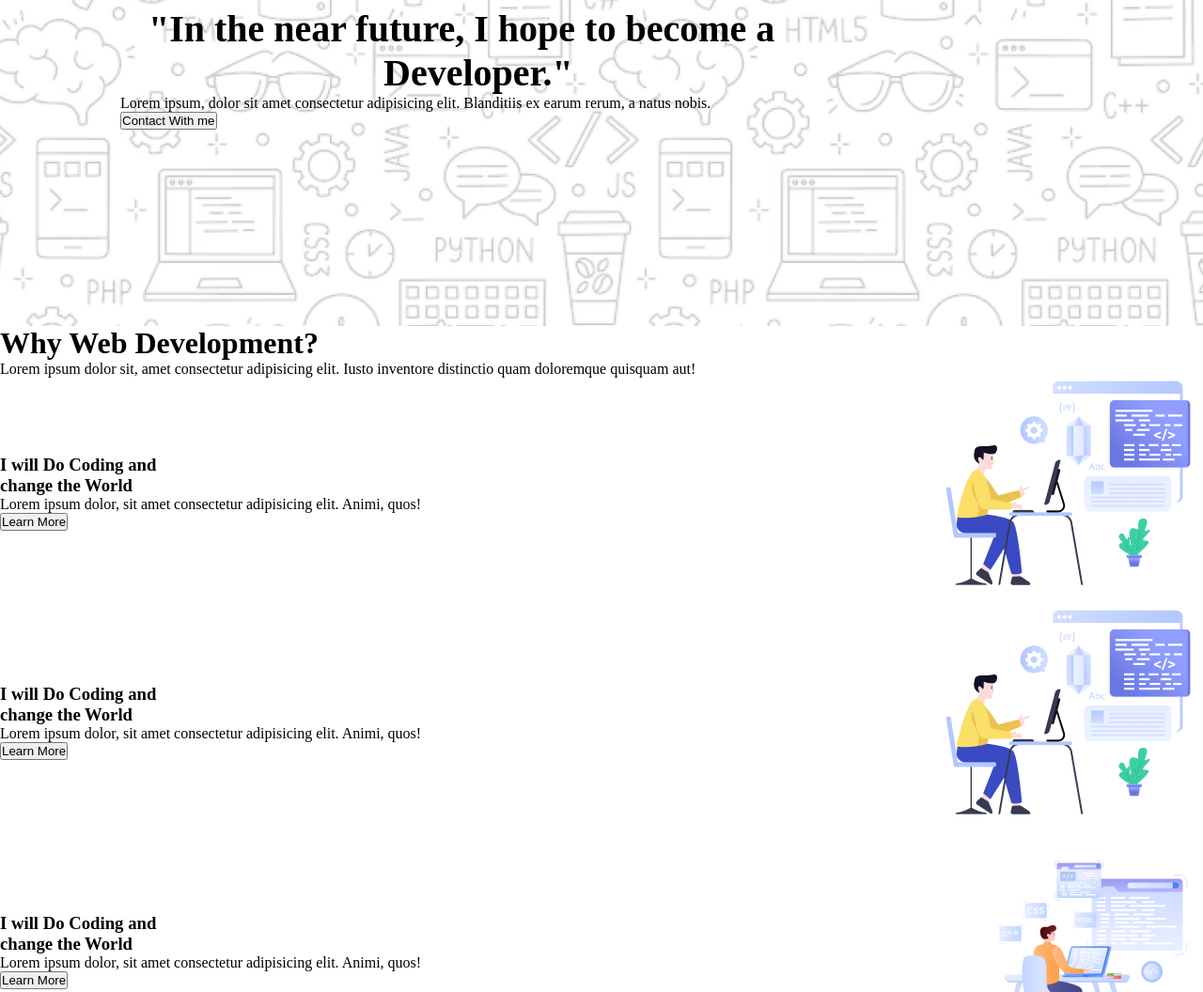
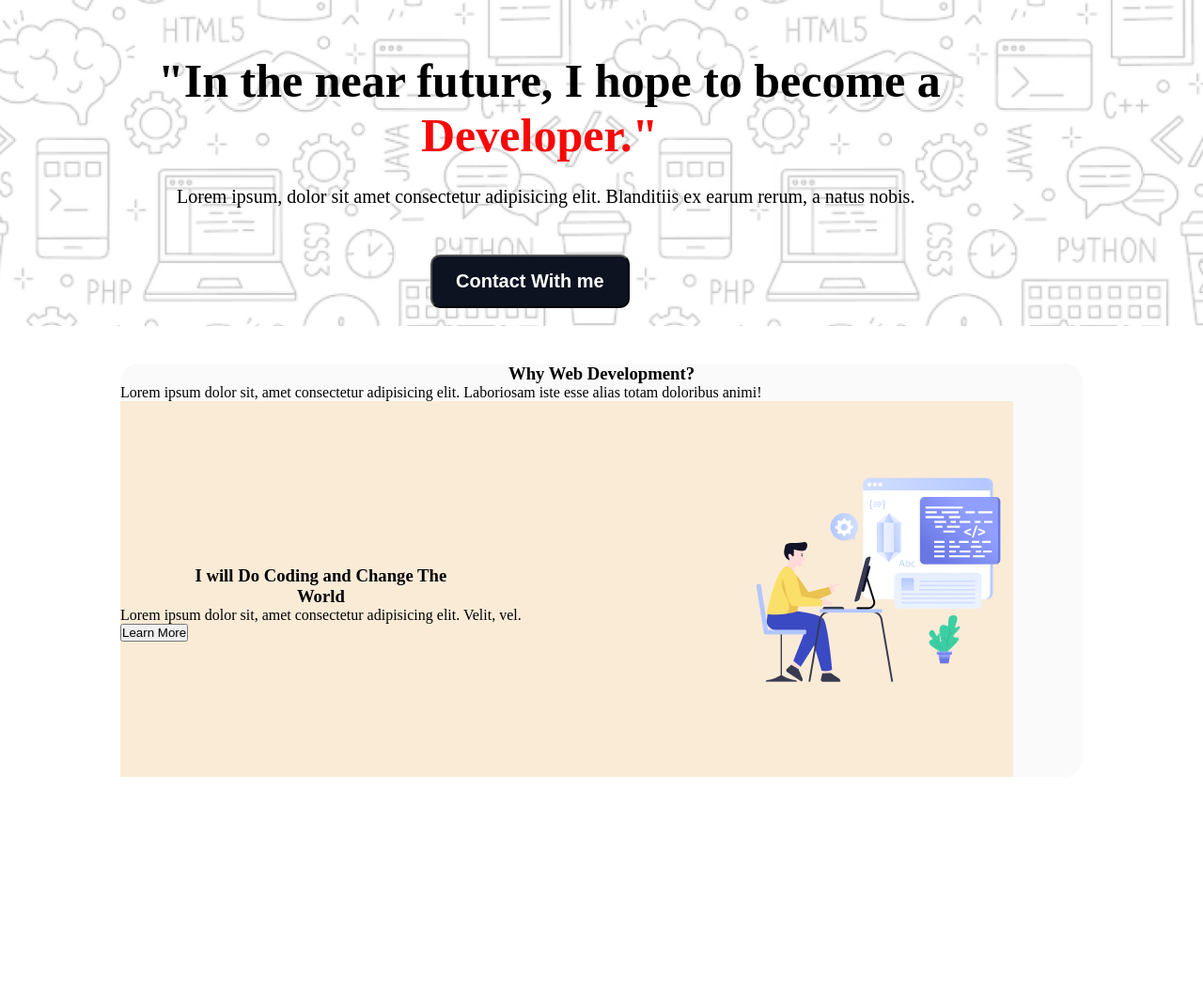
Before and after one commit to partha2165/My-Assignment-1, a plain HTML site: page index.html in a window 1280 px wide. Shown: the part 345-1401 px from the top of the page at 94% size. Drawn offline with Linux system fonts and the light colour scheme.

Commit message:
Development section added

```diff
--- a/index.html
+++ b/index.html
@@ -27,37 +27,19 @@
         </div>
     </div>
     <div class="devolopment-section">
-        <h1>Why Web Development?</h1>
-        <p>Lorem ipsum dolor sit, amet consectetur adipisicing elit. Iusto inventore distinctio quam doloremque quisquam aut!</p>
-
-        <div class="ddd">
+        <div class="devolopment-title">
+            <h3>Why Web Development?</h3>
+            <p>Lorem ipsum dolor sit, amet consectetur adipisicing elit. Laboriosam iste esse alias totam doloribus animi!</p>
+             <div class="devolopment-comtent">
                 <div>
-                <h3>I will Do Coding and <br>change the World</h3>
-                <p>Lorem ipsum dolor, sit amet consectetur adipisicing elit. Animi, quos!</p>
+                   <h3> I will Do Coding and Change The<br>World </h3>
+                   <p>Lorem ipsum dolor sit, amet consectetur adipisicing elit. Velit, vel.</p>
                    <button>Learn More</button>
                 </div>
-            <div class="img">
+                <div>
                     <img src="assets/Layer_1.png" alt="">
                 </div>
-        </div>
-        <div class="ddd">
-            <div>
-               <h3>I will Do Coding and<br>change the World</h3>
-               <p>Lorem ipsum dolor, sit amet consectetur adipisicing elit. Animi, quos!</p>
-               <button>Learn More</button>
-           </div>
-           <div class="img">
-               <img src="assets/Layer_1.png" alt="">
-           </div>
-       </div>
-       <div class="ddd">
-        <div>
-           <h3>I will Do Coding and <br>change the World</h3>
-           <p>Lorem ipsum dolor, sit amet consectetur adipisicing elit. Animi, quos!</p>
-           <button>Learn More</button>
-       </div>
-       <div class="img">
-           <img src="assets/Group 4.png" alt="">
+
              </div>
          </div>
    </div>
--- a/style.css
+++ b/style.css
@@ -17,7 +17,7 @@
 }
 
 .header-section>nav>h3>span{
-    color: rgb(247, 24, 8);
+    color: rgb(247, 8, 8);
 }
 .header-section>nav a{
     text-decoration: none;
@@ -54,21 +54,63 @@
 .hero-img{
    width: 200px;
    height: 150px;
-   margin-left: 300px;
+   margin-left: 350px;
 
 }
 .hero-title>h3{
-    font-size: 40px;
-    margin-top: 100px;
-    margin-left: 30px;
+    font-size: 50px;
+    margin-top: 150px;
+    margin-left: 40px;
     font-weight: 700;
 
 }
 .hero-title>h3 span{
-    margin-left: 250px;
+    margin-left: 280px;
+    color: rgb(247, 8, 8);
 }
-.ddd{
+.hero-title>p{
+    font-size: 20px;
+    margin-top: 25px;
+    margin-left: 60px;
+}
+.btn{
+    margin-top: 50px;
+    margin-left: 330px;
+    background-color: rgb(13, 19, 33);
+    color: #fff;
+    padding: 15px 25px;
+    border-radius: 10px;
+    cursor: pointer;
+
+    align-items: center;
+    font-weight: 600;
+    font-size: 20px;
+    transition: 0.5s;
+}
+.btn:hover{
+   background-color: #fff;
+   color:rgb(13, 19, 33);
+}
+.devolopment-section{
+    width: 100%;
+    height:100vh;
+    padding: 10px 10%;
+
+
+}
+.devolopment-title{
+    background-color:rgba(250,250,251,255);
+    border-radius: 20px;
+}
+.devolopment-title h3{
+    text-align: center;
+    margin-top: 30px;
+}
+.devolopment-comtent{
     display: flex;
+    background-color: antiquewhite;
     justify-content: space-between;
     align-items: center;
+    width: 950px;
+    height: 400px;
 }
```
Lines whose indentation alone changed are shown as unchanged.
